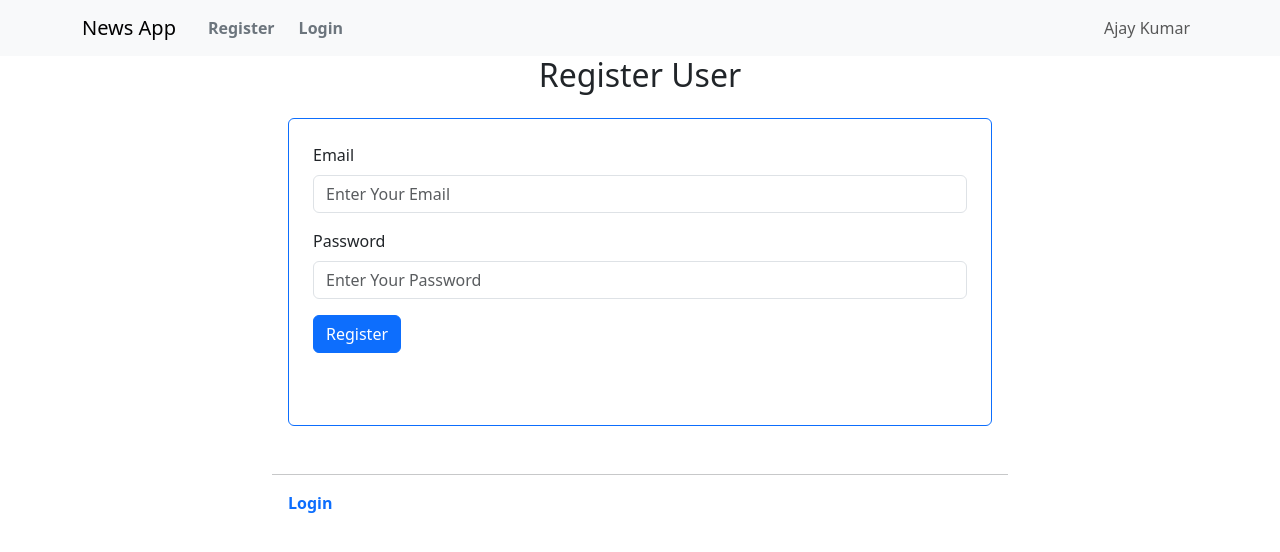
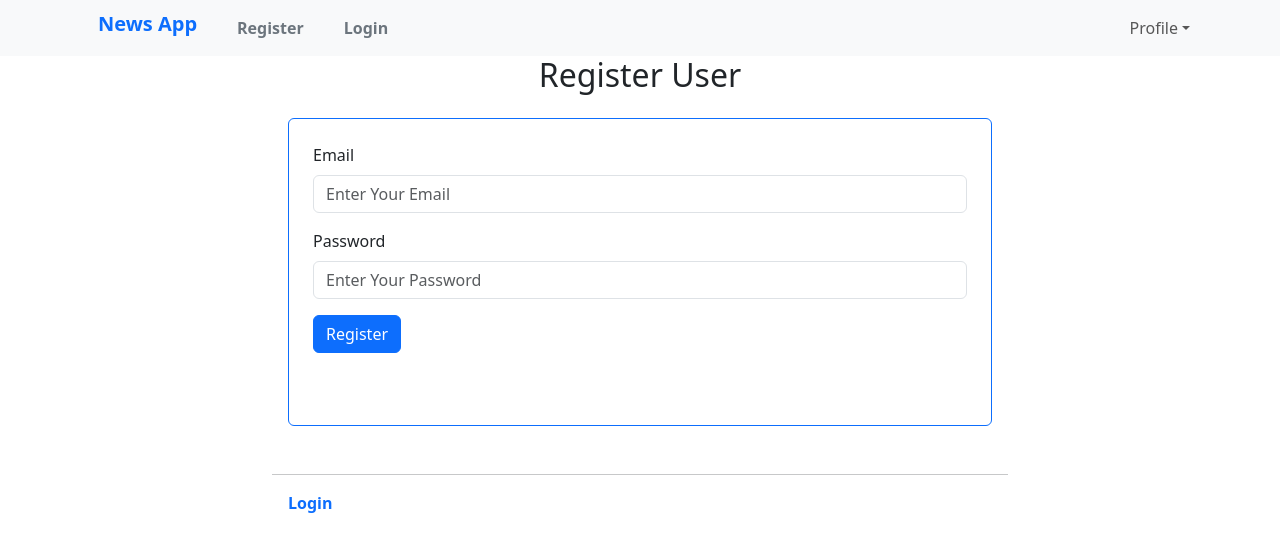
Before and after one commit to ajaykumar2pp/News-App-With-Firebase, a React (Create React App) app: page / in a window 1280 px wide. Shown: the top 552 px of the page. Built offline with nearby package versions, Linux system fonts and the light colour scheme; no server answers.

Commit message:
navbar fix comp

```diff
--- a/src/App.js
+++ b/src/App.js
@@ -1,5 +1,3 @@
-
-
 import './App.css';
 import Registration from './components/Registration';
 
--- a/src/components/Favorites.js
+++ b/src/components/Favorites.js
@@ -1,16 +1,25 @@
 import React, { useState, useEffect } from 'react';
 import { app, firestore } from '../firebase';
+import { getAuth } from "firebase/auth";
+import { collection, addDoc,doc , getDoc,updateDoc} from "firebase/firestore";
+import Container from 'react-bootstrap/Container';
+import Row from 'react-bootstrap/Row';
+import Col from 'react-bootstrap/Col';
+import { Link } from "react-router-dom";
+
+const auth = getAuth(app);
 
 const Favorites = () => {
   const [favorites, setFavorites] = useState([]);
 
   useEffect(() => {
     const fetchFavorites = async () => {
-          const user = app.currentUser;
+      const user = auth.currentUser;
+      console.log(user)
+      if (user) {
 
-          if (user) {
-            const userRef = firestore.collection('users').doc(user.uid);
-            const userData = await userRef.get();
+        const userRef = doc(collection(firestore, 'users'), user.uid);
+        const userData = await getDoc(userRef);
         const userFavorites = userData.data()?.favorites || [];
         setFavorites(userFavorites);
       }
@@ -19,14 +28,22 @@ const Favorites = () => {
     fetchFavorites();
   }, []);
   return (
+    <Container >
     <div>
-    <h2>Favorite Articles</h2>
+      <h2 className='text-center  mt-3'>Favorite Articles</h2>
+
+      <Row>
+        <Col>
+          <Link to="/news" className='text-primary mt-2 mb-3 float-end text-decoration-none'>Go to News Article</Link>
+        </Col>
+      </Row>
       <ul>
         {favorites.map((article) => (
           <li key={article.title}>{article.title}</li>
         ))}
       </ul>
     </div>
+    </Container>
   )
 }
 
--- a/src/components/NavbarComp.js
+++ b/src/components/NavbarComp.js
@@ -1,24 +1,71 @@
-import React from 'react'
+import React, { useState, useEffect } from 'react';
 import Container from 'react-bootstrap/Container';
 import Nav from 'react-bootstrap/Nav';
 import Navbar from 'react-bootstrap/Navbar';
-import { Link } from "react-router-dom";
+import { Link, useNavigate } from "react-router-dom";
+import NavDropdown from 'react-bootstrap/NavDropdown';
+import { getAuth, signOut } from "firebase/auth";
+
 
 const NavbarComp = () => {
+  const auth = getAuth();
+  const [user, setUser] = useState(null);
+  const navigate = useNavigate();
+
+  useEffect(() => {
+    const unsubscribe = auth.onAuthStateChanged((user) => {
+      if (user) {
+        setUser(user);
+      } else {
+        setUser(null);
+      }
+    });
+    return () => unsubscribe();
+  }, [auth]);
+
+  const handleLogout = async () => {
+    try {
+      await signOut(auth);
+      navigate('/login');
+    } catch (error) {
+      console.error('Error signing out:', error.message);
+    }
+  };
+
   return (
     <Navbar collapseOnSelect expand="lg" className="bg-body-tertiary">
       <Container>
-      <Navbar.Brand href="#home">News App</Navbar.Brand>
+        <h5 className=' text-primary fw-semibold ps-3 pe-4 '>News App</h5>
+
         <Navbar.Toggle aria-controls="responsive-navbar-nav" />
         <Navbar.Collapse id="responsive-navbar-nav">
           <Nav className="me-auto">
+            {!user && (
               <Link to="/register" className='py-2 text-secondary fw-semibold ps-3 pe-4 text-decoration-none'>Register</Link>
+            )}
+            {!user && (
+              <Link to="/login" className='py-2 text-secondary fw-semibold ps-3 pe-4 text-decoration-none'>Login</Link>
+            )}
 
-            <Link to="/login" className='py-2 text-secondary fw-semibold text-decoration-none'>Login</Link>
+            {user && (
+              <Link to="/news" className='py-2 ps-3 pe-4 text-secondary fw-semibold text-decoration-none'>News Article</Link>
+            )}
+
           </Nav>
           <Nav>
-          <Nav.Link href="#deets">Ajay Kumar</Nav.Link>
+            <NavDropdown title="Profile" id="basic-nav-dropdown">
+              {user ? (
+                <div>
+                 <NavDropdown.Item >Email : {user.email}</NavDropdown.Item>
+                  <NavDropdown.Item >
+                <button className='btn btn-outline-danger'onClick={handleLogout}>Sign Out</button>
+              </NavDropdown.Item>
+                </div>
+              ) : (
+                <NavDropdown.Item >User is not signed in</NavDropdown.Item>
 
+              )}
+            </NavDropdown>
           </Nav>
         </Navbar.Collapse>
       </Container>
--- a/src/components/NewsList.js
+++ b/src/components/NewsList.js
@@ -8,12 +8,15 @@ import Button from 'react-bootstrap/Button';
 import { Link } from "react-router-dom";
 import { BsArrowRight } from "react-icons/bs";
 import { app, firestore } from '../firebase';
-import "firebase/firestore";
-import { getFirestore } from "firebase/firestore";
+import { getAuth } from "firebase/auth";
+import { collection, addDoc,doc , getDoc,updateDoc} from "firebase/firestore";
 
+
+const auth = getAuth(app);
 
 const NewsList = () => {
     const [news, setNews] = useState([]);
+    const [loading, setLoading] = useState(true);
 
     useEffect(() => {
         const fetchNews = async () => {
@@ -25,6 +28,8 @@ const NewsList = () => {
                 setNews(response.data.articles);
             } catch (error) {
                 console.error(error.message);
+            }finally{
+              setLoading(false);
             }
         };
 
@@ -34,25 +39,53 @@ const NewsList = () => {
     // Handle Favorite Article
     const handleFavorite = async (article) => {
         // Check if the user is logged in
-        const user = app.currentUser;
+        const user = auth.currentUser;
         if (!user) {
           console.log('User not logged in');
           return;
+        }else{
+          console.log("User logged")
         }
 
         // Add or remove the article from favorites
-        const userRef = firestore.collection('users').doc(user.uid);
-        const favorites = (await userRef.get()).data()?.favorites || [];
+        // const userRef = collection('users').doc(user.uid);
+        try{
+        // Get a reference to the user's document in the "users" collection
+        const userRef = doc(collection(firestore, 'users'), user.uid);
+
+        // Get the current favorites array from the document
+        const userDoc = await getDoc(userRef);
+        const favorites = userDoc.data()?.favorites || [];
 
         if (favorites.some((fav) => fav.title === article.title)) {
             // Remove from favorites
             const updatedFavorites = favorites.filter((fav) => fav.title !== article.title);
-          await userRef.update({ favorites: updatedFavorites });
+            await updateDoc(userRef, { favorites: updatedFavorites });
         } else {
             // Add to favorites
-          const updatedFavorites = [...favorites, article];
-          await userRef.update({ favorites: updatedFavorites });
+            const updatedFavorites = [...favorites, { title: article.title }];
+            await updateDoc(userRef, { favorites: updatedFavorites });
         }
+
+        console.log('Favorites updated successfully.');
+        }catch(error) {
+          console.error('Error updating favorites: ', error.message);
+      }
+        // const userRef = await addDoc(collection(firestore ,'users'),{
+        //        title: "ajay"
+        // });
+        // console.log(userRef)
+        // const favorites = (await userRef.get()).data()?.favorites || [];
+
+        // if (favorites.some((fav) => fav.title === article.title)) {
+        //   // Remove from favorites
+        //   const updatedFavorites = favorites.filter((fav) => fav.title !== article.title);
+        //   await userRef.update({ favorites: updatedFavorites });
+        // } else {
+        //   // Add to favorites
+        //   const updatedFavorites = [...favorites, article];
+        //   await userRef.update({ favorites: updatedFavorites });
+        // }
       };
     return (
 
@@ -67,19 +100,24 @@ const NewsList = () => {
                 <Link to="/favorite-article" className='text-primary mt-3 mb-3 float-end'>Favorite Article</Link>
                 </Col>
             </Row>
+            {
+              loading ?(
+                <h5 className='text-center text-bg-secondary py-3'>Loading News...</h5>
+
+              ) : (
                 <Row className='justify-content-between flex-wrap'>
                 {news.map((article, index) => (
                   <Col key={index} xs={12} md={4} className='mb-3'>
                     <div className='border border-primary shadow p-3 rounded'>
                       <Image src={article.urlToImage} alt="urlImage" className="img-fluid" rounded />
                       <div>
-                <button className='float-end mt-1 btn btn-sm-primary'>❤️</button>
+                        <button onClick={() => handleFavorite(article)} className='float-end mt-1 btn btn-sm-primary'>❤️</button>
                         <span>{article.author}</span>
                         <span className='ms-3'>
                           <li style={{ color: 'red' }}>{article.publishedAt}</li>
                         </span>
                         <h5>{article.title}</h5>
-                <p>{article.description}</p>
+                        <p >{article.description}</p>
                         <Button as="a" href={article.url} variant="primary" target="_blank" rel="noopener noreferrer">
                           Read more <BsArrowRight />
                         </Button>
@@ -88,6 +126,9 @@ const NewsList = () => {
                   </Col>
                 ))}
               </Row>
+              )
+            }
+
     </Container>
     )
 }
--- a/src/firebase.js
+++ b/src/firebase.js
@@ -16,3 +16,4 @@ const firebaseConfig = {
 // Initialize Firebase
 export const app = initializeApp(firebaseConfig);
 export const firestore = getFirestore(app);
+// export const firestore = firebase.firestore();
```
Also changed, not shown: src/components/Login.js (line endings or trailing spaces). Lines whose indentation alone changed are shown as unchanged.
